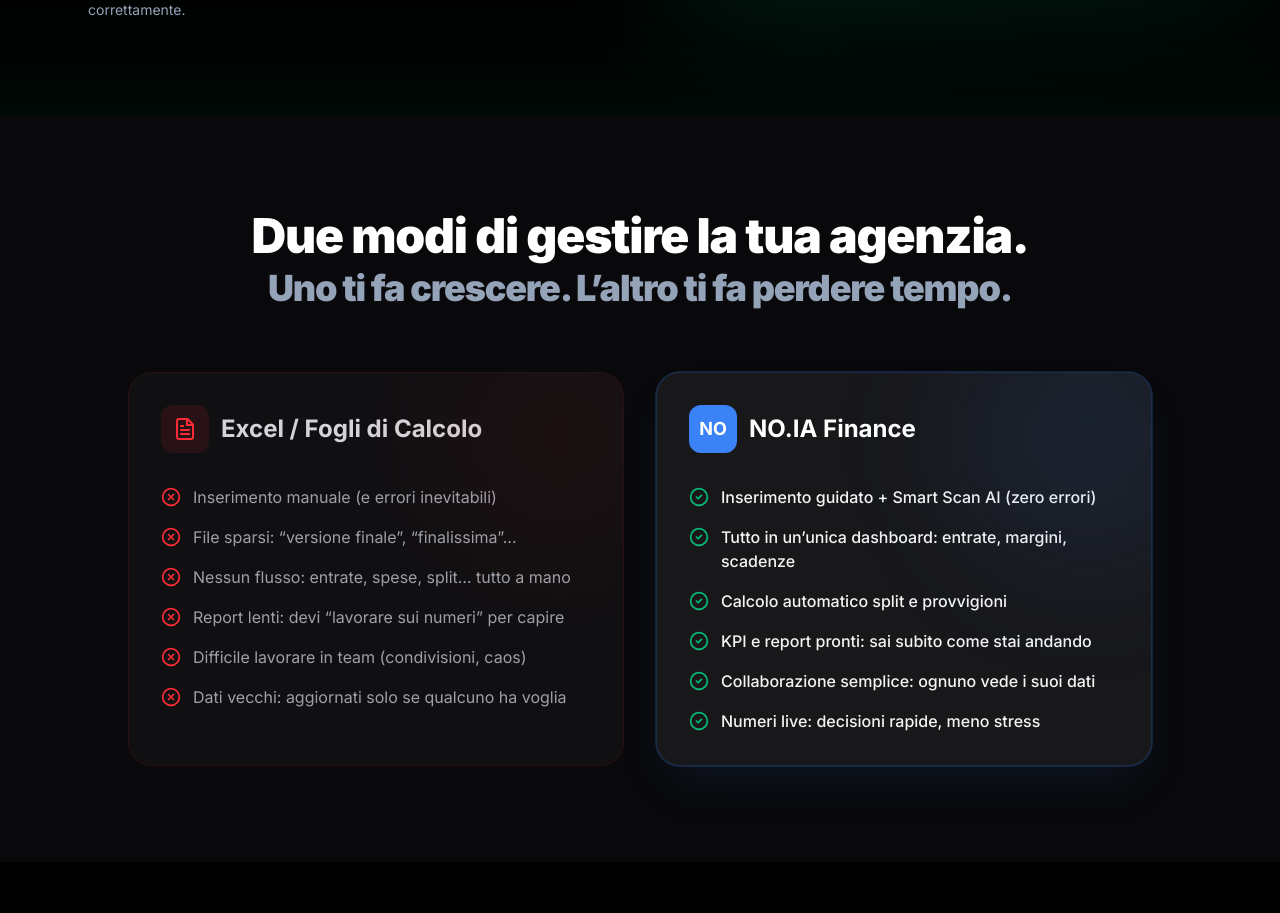
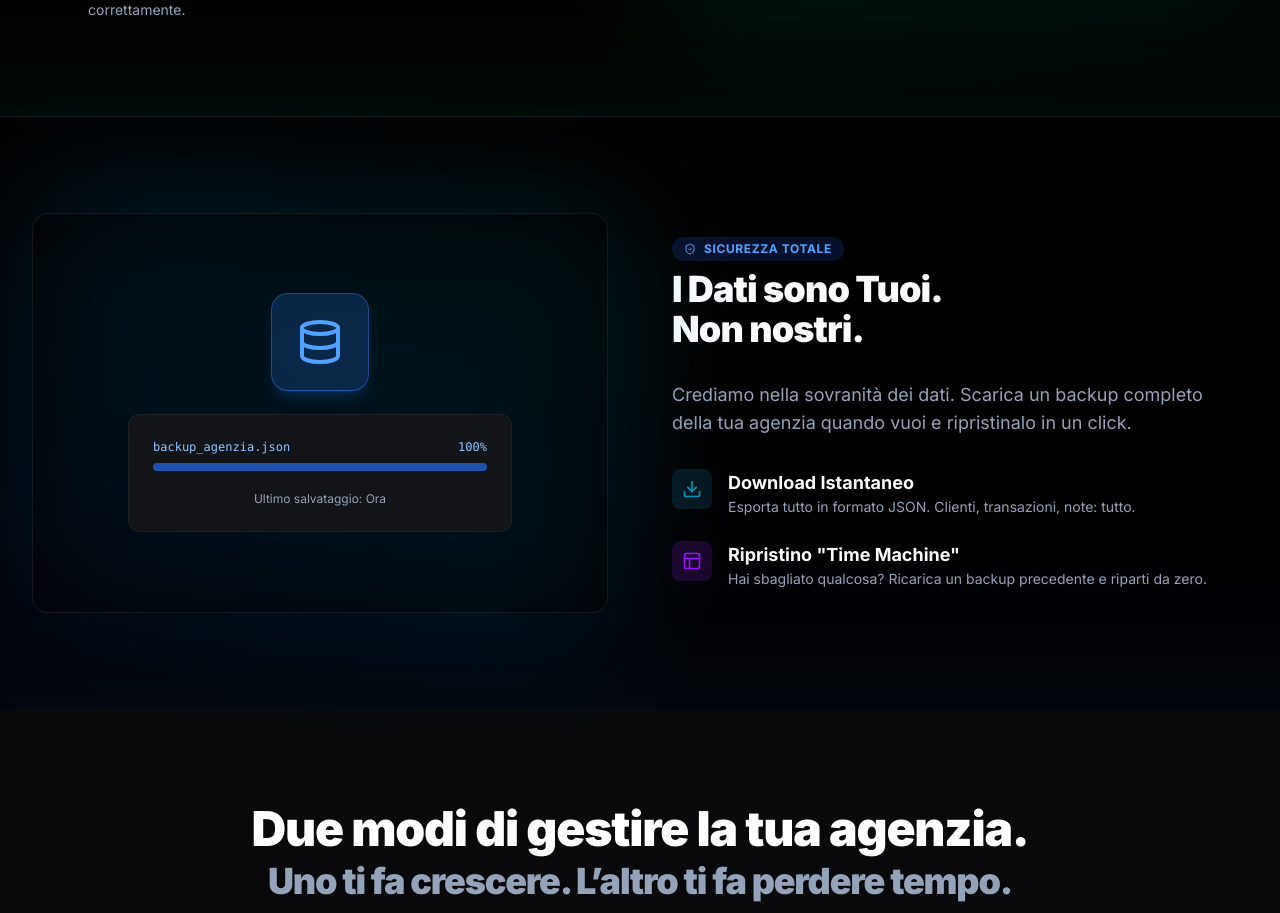
Before and after one commit to cloedesignmilan/NOIA, a Next.js app: page / in a window 1280 px wide. Shown: the part 3752-4665 px from the top of the page. Built offline with nearby package versions, Linux system fonts and the light colour scheme.

Commit message:
Landing Page: Add Security & Backup feature section

```diff
--- a/app/(marketing)/page.tsx
+++ b/app/(marketing)/page.tsx
@@ -1,4 +1,4 @@
-import { ArrowRight, CheckCircle2, TrendingUp, ShieldCheck, Zap, Sparkles, PenTool, Share2, Layout, ScanLine, XCircle } from 'lucide-react';
+import { ArrowRight, CheckCircle2, TrendingUp, ShieldCheck, Zap, Sparkles, PenTool, Share2, Layout, ScanLine, XCircle, Database, Download } from 'lucide-react';
 import Link from 'next/link';
 import Image from 'next/image';
 
@@ -251,6 +251,66 @@
           </div>
         </section>
 
+        {/* Feature Grid: Security & Backup */}
+        <section className="py-24 border-t border-border/50 bg-gradient-to-b from-background to-blue-500/5">
+          <div className="max-w-7xl mx-auto px-4 sm:px-6 lg:px-8">
+            <div className="grid grid-cols-1 lg:grid-cols-2 gap-16 items-center">
+              <div className="order-2 lg:order-1 relative group">
+                <div className="absolute inset-0 bg-gradient-to-tr from-blue-500 to-cyan-400 blur-3xl opacity-20 transform rotate-3 group-hover:opacity-30 transition-opacity duration-700"></div>
+                <div className="relative rounded-2xl overflow-hidden border border-border/50 shadow-2xl bg-black/50 backdrop-blur-sm p-8 flex items-center justify-center h-[400px]">
+                  <div className="text-center space-y-6 w-full max-w-sm relative z-10">
+                    <div className="w-24 h-24 bg-blue-500/20 rounded-2xl flex items-center justify-center mx-auto ring-1 ring-blue-500/50 shadow-lg shadow-blue-500/20 group-hover:scale-110 transition-transform duration-500">
+                      <Database className="w-12 h-12 text-blue-400" />
+                    </div>
+                    <div className="space-y-3 bg-zinc-900/80 p-6 rounded-xl border border-white/5 backdrop-blur-md">
+                      <div className="flex justify-between text-xs text-blue-300 font-mono mb-2">
+                        <span>backup_agenzia.json</span>
+                        <span>100%</span>
+                      </div>
+                      <div className="h-2 bg-blue-950 rounded-full w-full overflow-hidden">
+                        <div className="h-full bg-blue-500 w-full animate-pulse shadow-[0_0_10px_rgba(59,130,246,0.5)]"></div>
+                      </div>
+                      <p className="text-xs text-muted-foreground pt-2">Ultimo salvataggio: Ora</p>
+                    </div>
+                  </div>
+                </div>
+              </div>
+
+              <div className="order-1 lg:order-2 space-y-8">
+                <div className="inline-flex items-center gap-2 px-3 py-1 rounded-full bg-blue-100 text-blue-700 dark:bg-blue-900/30 dark:text-blue-400 text-xs font-bold uppercase tracking-wider mb-2">
+                  <ShieldCheck className="w-3 h-3" />
+                  Sicurezza Totale
+                </div>
+                <h2 className="text-3xl sm:text-4xl font-black tracking-tight">I Dati sono Tuoi.<br />Non nostri.</h2>
+                <p className="text-lg text-muted-foreground">
+                  Crediamo nella sovranità dei dati. Scarica un backup completo della tua agenzia quando vuoi e ripristinalo in un click.
+                </p>
+
+                <div className="space-y-6">
+                  <div className="flex gap-4">
+                    <div className="w-10 h-10 bg-cyan-100 dark:bg-cyan-900/30 text-cyan-600 rounded-lg flex items-center justify-center flex-shrink-0">
+                      <Download className="w-5 h-5" />
+                    </div>
+                    <div>
+                      <h4 className="font-bold text-lg">Download Istantaneo</h4>
+                      <p className="text-muted-foreground text-sm">Esporta tutto in formato JSON. Clienti, transazioni, note: tutto.</p>
+                    </div>
+                  </div>
+                  <div className="flex gap-4">
+                    <div className="w-10 h-10 bg-purple-100 dark:bg-purple-900/30 text-purple-600 rounded-lg flex items-center justify-center flex-shrink-0">
+                      <Layout className="w-5 h-5" />
+                    </div>
+                    <div>
+                      <h4 className="font-bold text-lg">Ripristino "Time Machine"</h4>
+                      <p className="text-muted-foreground text-sm">Hai sbagliato qualcosa? Ricarica un backup precedente e riparti da zero.</p>
+                    </div>
+                  </div>
+                </div>
+              </div>
+            </div>
+          </div>
+        </section>
+
         {/* Comparison Section: NO.IA vs Excel */}
         <section className="py-24 bg-zinc-950">
           <div className="max-w-7xl mx-auto px-4 sm:px-6 lg:px-8">
```
